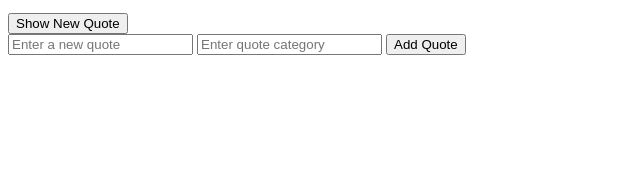
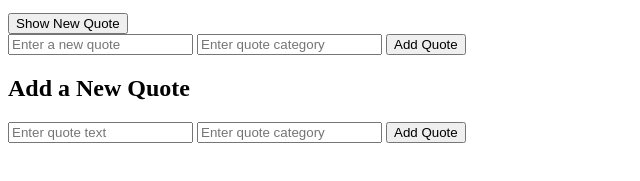
Before and after one commit to King001k/alx_fe_javascript, a plain HTML site: page dom-manipulation/index.html in a window 1280 px wide. Shown: the part 119-300 px from the top of the page, without its empty margins (0-640 px from the left). Drawn offline with Linux system fonts and the light colour scheme.

Commit message:
First commit

```diff
--- a/dom-manipulation/index.html
+++ b/dom-manipulation/index.html
@@ -17,6 +17,9 @@
     <button onclick="addQuote()">Add Quote</button>
   </div>
 
+  <div id="formContainer"></div>
+
+
   <script src="script.js"></script>
 </body>
 </html>
--- a/dom-manipulation/script.js
+++ b/dom-manipulation/script.js
@@ -21,6 +21,7 @@ function showRandomQuote() {
 
 // Function to add a new quote
 function addQuote() {
+  creatAddQuoteForm();
   const quoteText = document.getElementById("newQuoteText").value.trim();
   const quoteCategory = document.getElementById("newQuoteCategory").value.trim();
 
@@ -39,6 +40,24 @@ function addQuote() {
   }
 }
 
+// Function to create the "Add Quote" form dynamically
+function createAddQuoteForm() {
+  const formContainer = document.getElementById("formContainer");
+
+  const formHTML = `
+    <h2>Add a New Quote</h2>
+    <input type="text" id="newQuoteText" placeholder="Enter quote text" />
+    <input type="text" id="newQuoteCategory" placeholder="Enter quote category" />
+    <button onclick="addQuote()">Add Quote</button>
+  `;
+
+  formContainer.innerHTML = formHTML;
+}
+
+// Call the function to display the form on page load
+createAddQuoteForm();
+
+
 // Event listener for "Show New Quote" button
 document.getElementById("newQuote").addEventListener("click", showRandomQuote);
 
```
